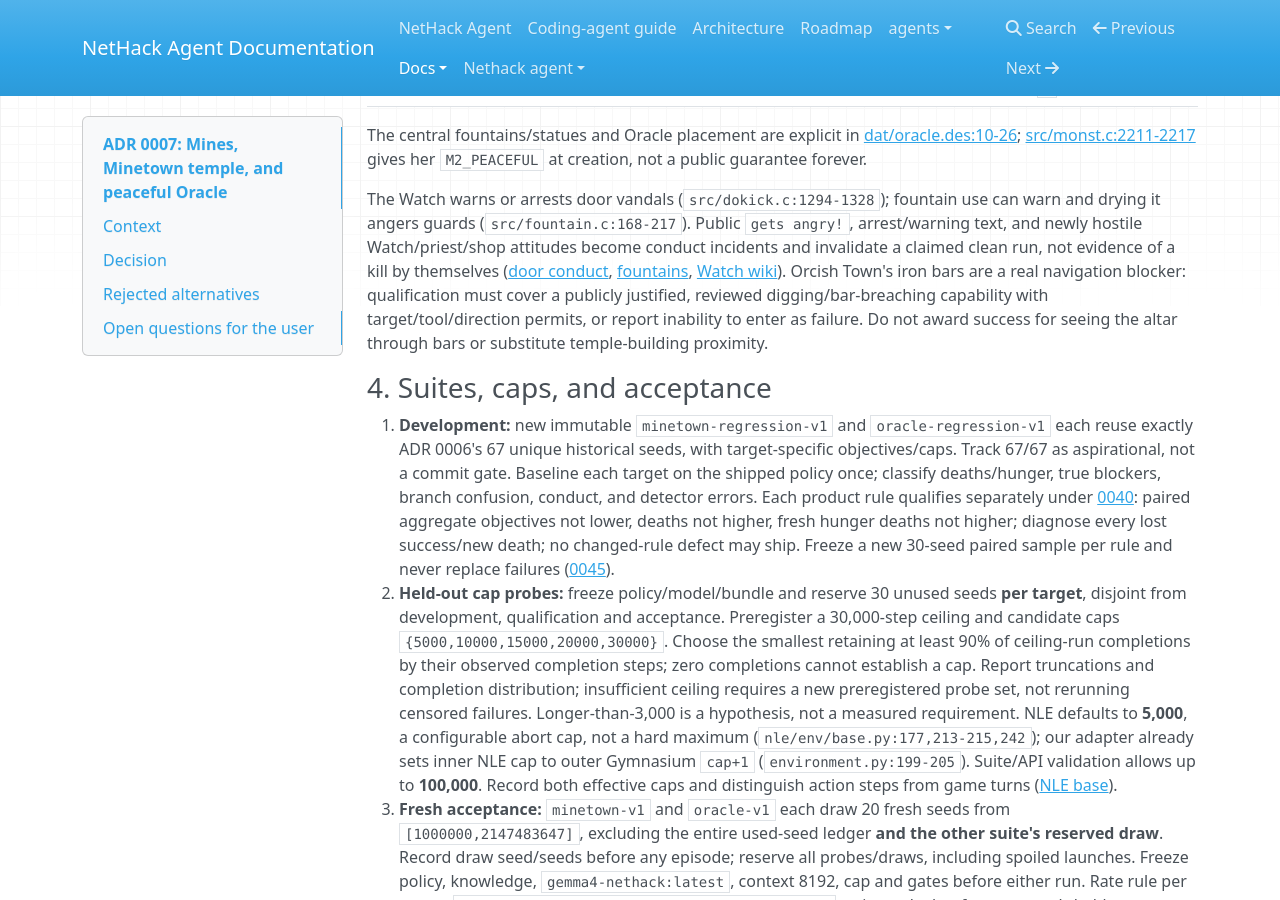
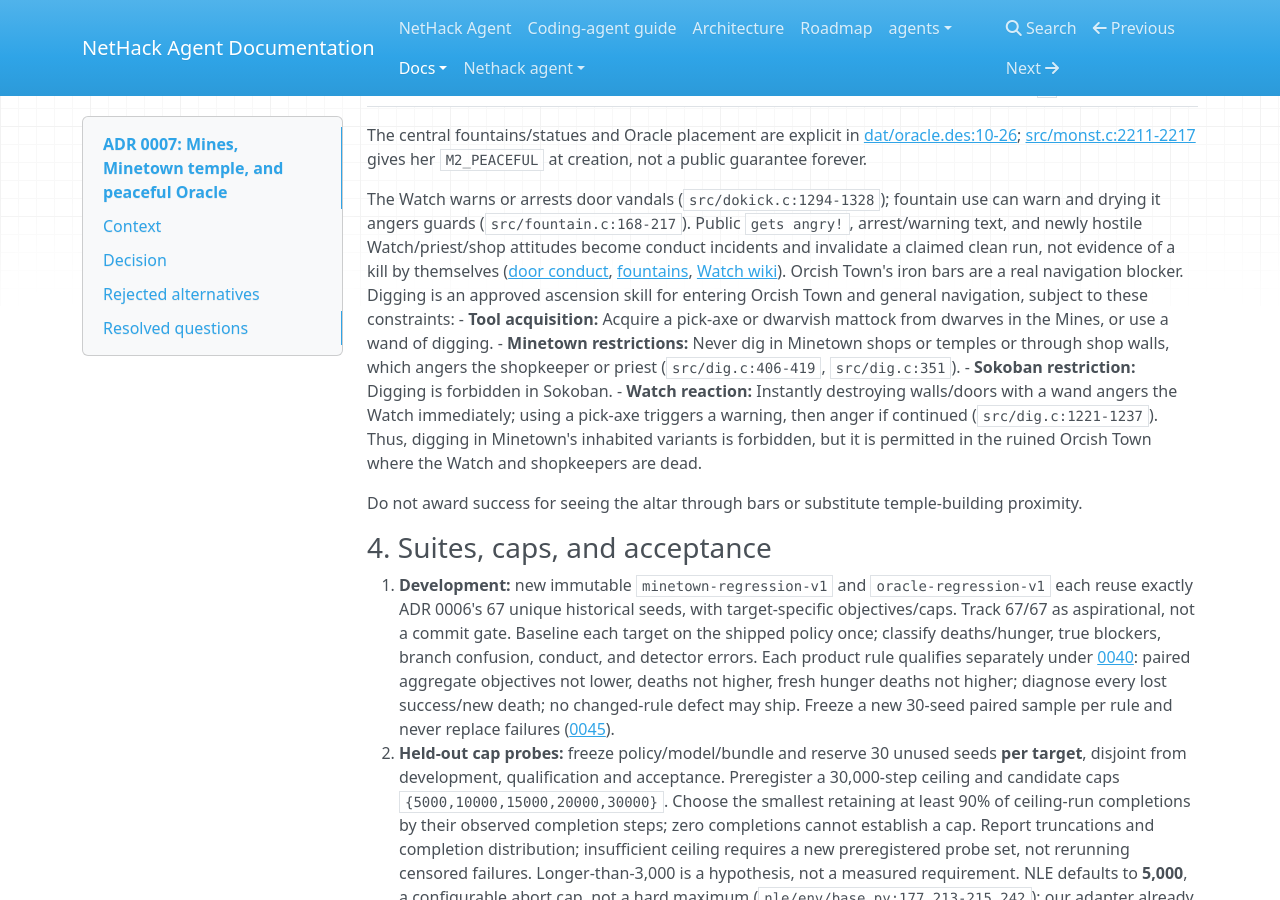
Before and after one commit to Stimim/workspace-agent-play-nethack, an MkDocs documentation site: the page built from docs/decisions/0007-mines-minetown-and-oracle.md, in a window 1280 px wide and 900 px high, scrolled down 4276 px. Built offline with MkDocs 1.6.1, drawn with Linux system fonts in a browser that asks for light colours; nearby versions of some CDN libraries; some of the changed text lies outside the part shown.

Commit message:
Accept ADR 0007
OMP-Conversation: 01a0dd35-4ec8-76dd-9c86-bcac1fdb25c5

```diff
--- a/docs/decisions/0007-mines-minetown-and-oracle.md
+++ b/docs/decisions/0007-mines-minetown-and-oracle.md
@@ -166,10 +166,13 @@
 attitudes become conduct incidents and invalidate a claimed clean run,
 not evidence of a kill by themselves ([door conduct][src-kick],
 [fountains][src-fountain], [Watch wiki][wiki-town]). Orcish Town's iron bars
-are a real navigation blocker: qualification must cover a publicly justified,
-reviewed digging/bar-breaching capability with target/tool/direction permits,
-or report inability to enter as failure. Do not award success for seeing the
-altar through bars or substitute temple-building proximity.
+are a real navigation blocker. Digging is an approved ascension skill for entering Orcish Town and general navigation, subject to these constraints:
+- **Tool acquisition:** Acquire a pick-axe or dwarvish mattock from dwarves in the Mines, or use a wand of digging.
+- **Minetown restrictions:** Never dig in Minetown shops or temples or through shop walls, which angers the shopkeeper or priest (`src/dig.c:406-419`, `src/dig.c:351`).
+- **Sokoban restriction:** Digging is forbidden in Sokoban.
+- **Watch reaction:** Instantly destroying walls/doors with a wand angers the Watch immediately; using a pick-axe triggers a warning, then anger if continued (`src/dig.c:1221-1237`). Thus, digging in Minetown's inhabited variants is forbidden, but it is permitted in the ruined Orcish Town where the Watch and shopkeepers are dead.
+
+Do not award success for seeing the altar through bars or substitute temple-building proximity.
 
 ### 4. Suites, caps, and acceptance
 
@@ -270,16 +273,11 @@
 - Continue kicking until warned, or exempt Orcish Town after guessing no Watch: unnecessary conduct risk and conflicting gate behavior.
 - Reuse 3,000 by habit, tune thresholds on acceptance seeds, rerun losses, or forgive a Fainting death because the rate passes: repeats milestone-2 failure modes.
 
-## Open questions for the user
+## Resolved questions
 
-- Approve the proposed **0.50 minimum**, per-target rate formula, 20 fresh
-  acceptance seeds, and 30,000-step probe ceiling, or require a higher floor/sample?
-- Does “zero peaceful kills” also forbid **autonomous pet/NPC kills**? Proposed
-  gate counts hero-attributed kills and forbids deliberate pet-assisted harm;
-  broaden attribution explicitly if all deaths must count.
-- Approve reviewed digging/bar-breaching navigation for barricaded Orcish
-  Town, or accept unavoidable target failures until an already-permitted
-  public route appears? The success rule itself must not be weakened.
+- **0.50 minimum, 20 fresh seeds, 30,000-step probe ceiling:** Approved.
+- **Peaceful kills:** Counts hero-attributed kills only (as proposed), plus the existing ban on deliberate pet-assisted harm. Autonomous pet/NPC kills do not count.
+- **Digging:** Approved for Orcish Town and general navigation under strict conduct gates. Constraints added to §3: acquire pick-axe/mattock or wand; never dig in Minetown (Watch/shopkeeper anger) or Sokoban.
 
 [src-mines]: https://github.com/NetHack/NetHack/blob/NetHack-3.6.7_Released/dat/mines.des#L55-L128
 [src-special]: https://github.com/NetHack/NetHack/blob/NetHack-3.6.7_Released/src/sp_lev.c#L2073-L2127
```
Also changed, not shown: other parts of docs/decisions/0007-mines-minetown-and-oracle.md (+1 -1 lines), TODO_LIST.md (+5 -3 lines).
